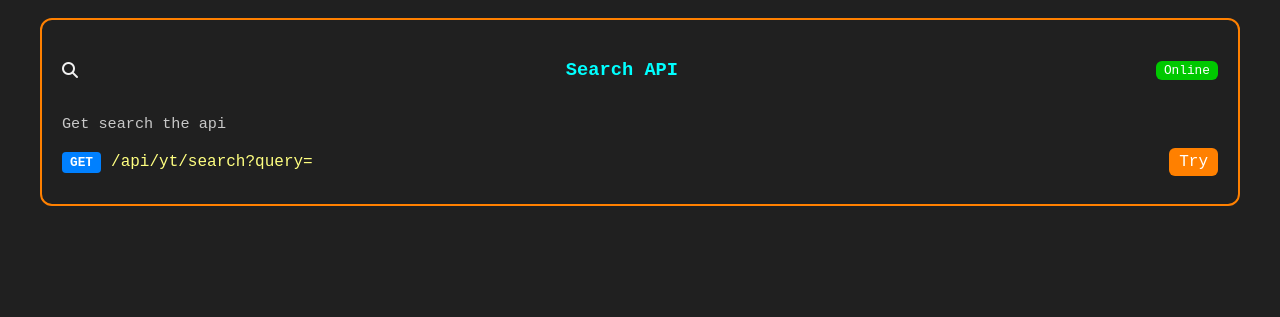
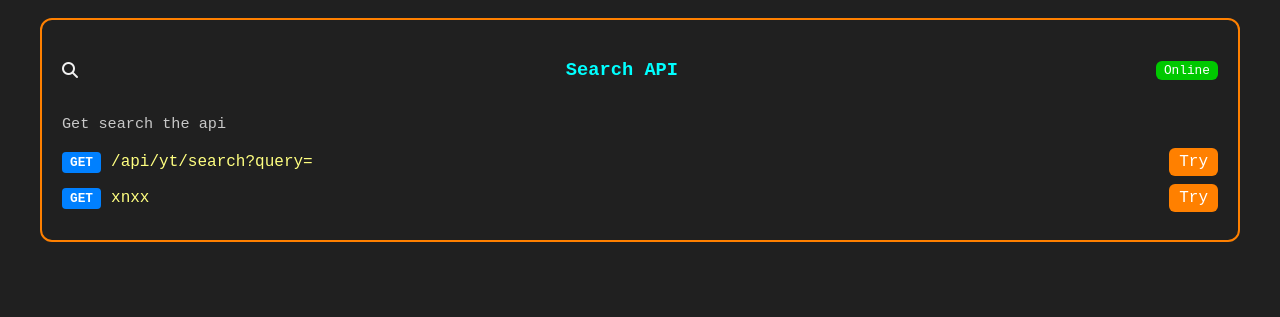
Before and after one commit to buddika-iresh17/manaofc-api, a website: page public/index.html in a window 1280 px wide. Shown: the part 318-635 px from the top of the page. Drawn offline with Linux system fonts and the light colour scheme.

Commit message:
Add files via upload

```diff
--- a/public/index.html
+++ b/public/index.html
@@ -174,6 +174,12 @@ section h2 {
                         <span class="url">/api/yt/search?query=</span>
                         <a href="/api/yt/search?query=lelena" target="_blank" class="try-btn">Try</a>
                     </div>
+                    <div class="endpoint">
+                        <span class="method get">GET</span>
+                        <span class="url">xnxx</span>
+                        <a href="/api/xnxx/search?=mom" target="_blank" class="try-btn">Try</a>
+                    </div>
+                </div>
             </div>
         </div>
     </div>
@@ -195,7 +201,7 @@ section h2 {
                     <div class="endpoint">
                         <span class="method get">GET</span>
                         <span class="url">xnxx</span>
-                        <a href="/api/xnxx/search/?query=mom" target="_blank" class="try-btn">Try</a>
+                        <a href="/api/xnxx" target="_blank" class="try-btn">Try</a>
                     </div>
 
 </body>
```
